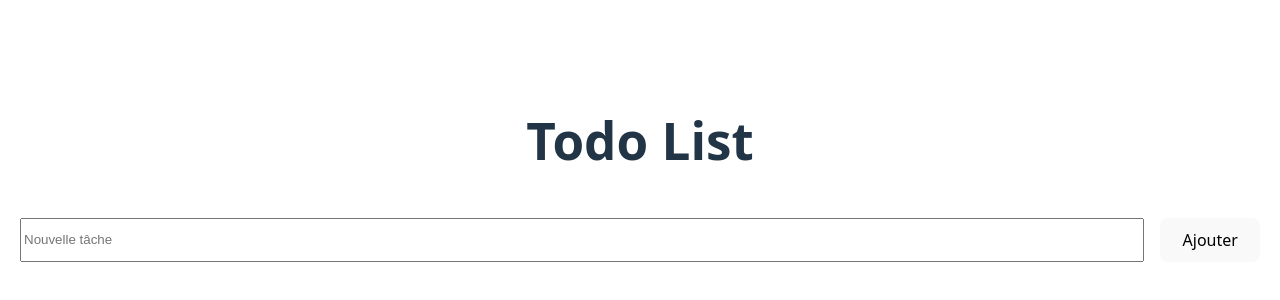
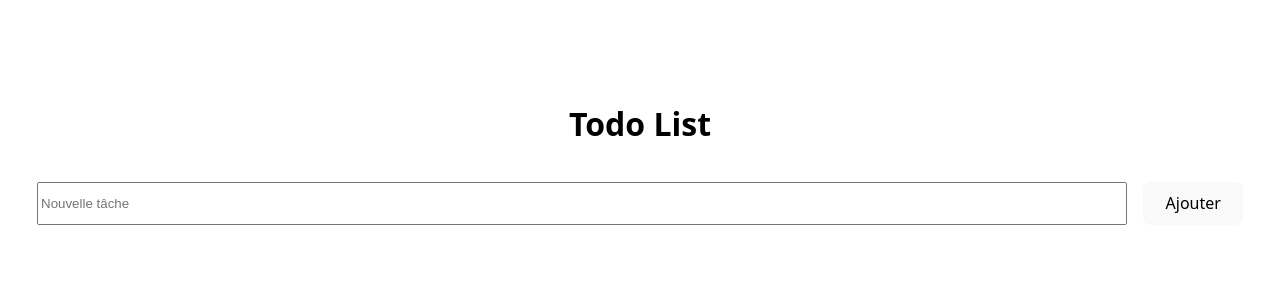
Before and after one commit to Lioperraud/react-tuto, a React (Vite) app: page / in a window 1280 px wide. Shown: the part 206-506 px from the top of the page. Built offline with nearby package versions, Linux system fonts and the light colour scheme.

Commit message:
Ajout style Todo List

```diff
--- a/src/App.css
+++ b/src/App.css
@@ -3,6 +3,21 @@
   margin: 0 auto;
   padding: 20px;
   text-align: center;
+}
+.card{
+  border:1px solid #fff;
+  border-radius:4px;
+}
+.card h1{
+  margin:0;
+  padding:0;
+  font-size:2em;
+  background-color:#fff;
+  color:#000;
+  padding:8px;
+}
+.card section{
+  padding:16px;
 }
 .add_task{
   display: flex;
--- a/src/App.jsx
+++ b/src/App.jsx
@@ -44,8 +44,11 @@ function App() {
 
   return (
     <div>
+      <div className="card">
+        <header>
           <h1>Todo List</h1>
-
+        </header>
+        <section>
           <div className="add_task">
             <input
               type="text"
@@ -60,6 +63,8 @@ function App() {
             onToggleTask={toggleTask}
             onDeleteTask={deleteTask}
           />
+        </section>
+      </div>
     </div>
   );
 }
```
Lines whose indentation alone changed are shown as unchanged.
